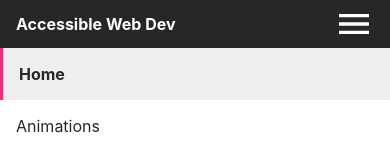
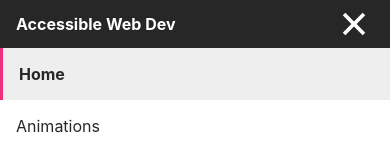
Before and after one commit to ElpisHelle/Web-developer, a Next.js app: page / in a window 390 px wide. Both pictures are taken after a click on the button "Navigation menu". Shown: the top 160 px of the page. Built offline with nearby package versions, Linux system fonts and the light colour scheme.

Commit message:
Improve accessibility of hamburger menu

```diff
--- a/components/Header/Header.tsx
+++ b/components/Header/Header.tsx
@@ -1,18 +1,16 @@
 import Head from "next/head"
 import Link from "next/link"
-import { useState } from "react"
-
-import { IoMenuSharp } from "react-icons/io5"
-import NavPrimaryMobile from "../Nav/NavPrimaryMobile"
+import { IoMenuSharp, IoCloseSharp } from "react-icons/io5"
 import styles from "./Header.module.css"
 
 interface HeaderProps {
 	pageTitle: string
 	headerTitle: string
 	handleNavClick: () => void
+	showNavMobile: boolean
 }
 const Header = (props: HeaderProps) => {
-	const { pageTitle, headerTitle, handleNavClick } = props
+	const { pageTitle, headerTitle, handleNavClick, showNavMobile } = props
 
 
 	return (
@@ -25,8 +23,9 @@ const Header = (props: HeaderProps) => {
 			<header>
 				<div className={styles.topBanner}>
 					<Link href="/">Accessible Web Dev</Link>
-					<button onClick={handleNavClick}>
-						<IoMenuSharp color="white" size="2.5rem" />
+					<button onClick={handleNavClick} aria-label="Navigation menu" aria-expanded={showNavMobile} >
+						{!showNavMobile && <IoMenuSharp color="white" size="2.5rem" aria-hidden="true" />}
+						{showNavMobile && <IoCloseSharp color="white" size="2.5rem" aria-hidden="true"/>}
 					</button>
 
 				</div>
--- a/components/Layout/Layout.tsx
+++ b/components/Layout/Layout.tsx
@@ -14,7 +14,7 @@ interface LayoutProps {
 const Layout = (props: LayoutProps) => {
 	const { pageTitle, headerTitle, activeNavLink, children } = props
 
-	const [showNavMobile, setShowNavMobile] = useState<Boolean>(false)
+	const [showNavMobile, setShowNavMobile] = useState<boolean>(false)
 
 	const handleNavClick = () => {
 		setShowNavMobile(prevState => !prevState)
@@ -22,7 +22,7 @@ const Layout = (props: LayoutProps) => {
 
 	return (
 		<>
-			<Header pageTitle={pageTitle} headerTitle={headerTitle} handleNavClick={handleNavClick} />
+			<Header pageTitle={pageTitle} headerTitle={headerTitle} handleNavClick={handleNavClick} showNavMobile={showNavMobile} />
 			<div className={styles.layoutContainer}>
 				<NavPrimary activeNavLink={activeNavLink} />
 				{showNavMobile && <NavPrimaryMobile activeNavLink={activeNavLink} handleNavClick={handleNavClick} />}
```
